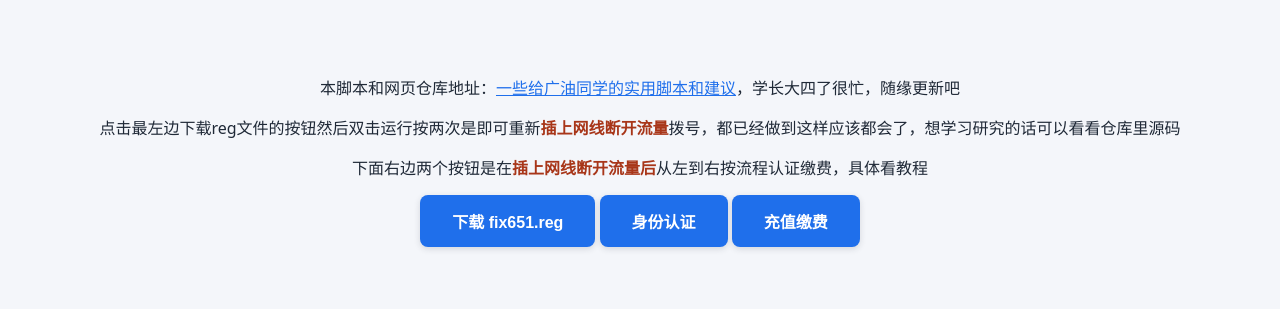
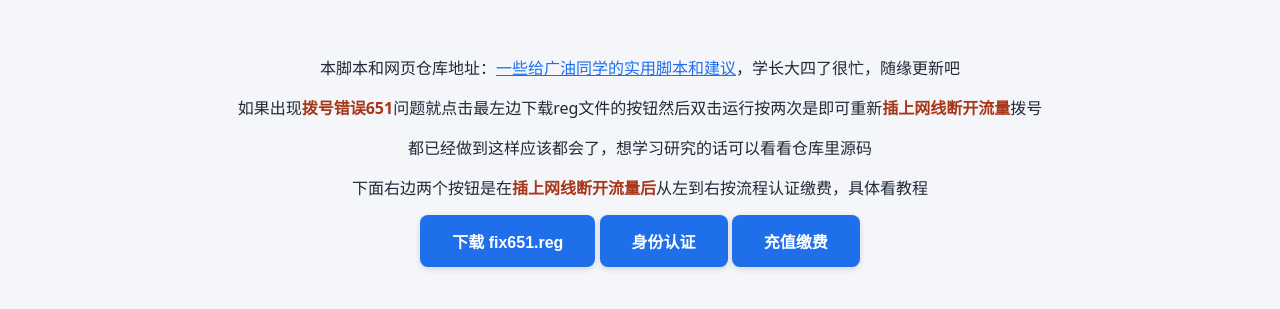
Before and after one commit to touchinglie/net_script_for_gdupt, a plain HTML site: page docs/index.html in a window 1280 px wide. Shown: the part 239-548 px from the top of the page. Drawn offline with Linux system fonts and the light colour scheme.

Commit message:
docs: add more tips

```diff
--- a/docs/index.html
+++ b/docs/index.html
@@ -127,7 +127,8 @@
 <body>
     <div style="text-align: center;">
         <p>本脚本和网页仓库地址：<a href="https://github.com/touchinglie/net_script_for_gdupt" target="_blank">一些给广油同学的实用脚本和建议</a>，学长大四了很忙，随缘更新吧</p>
-        <p>点击最左边下载reg文件的按钮然后双击运行按两次是即可重新<strong>插上网线断开流量</strong>拨号，都已经做到这样应该都会了，想学习研究的话可以看看仓库里源码</p>
+        <p>如果出现<strong>拨号错误651</strong>问题就点击最左边下载reg文件的按钮然后双击运行按两次是即可重新<strong>插上网线断开流量</strong>拨号</p>
+        <p>都已经做到这样应该都会了，想学习研究的话可以看看仓库里源码</p>
         <p>下面右边两个按钮是在<strong>插上网线断开流量后</strong>从左到右按流程认证缴费，具体看教程</p>
         <div>
             <button id="downloadBtn" class="btn">下载 fix651.reg</button>
```
